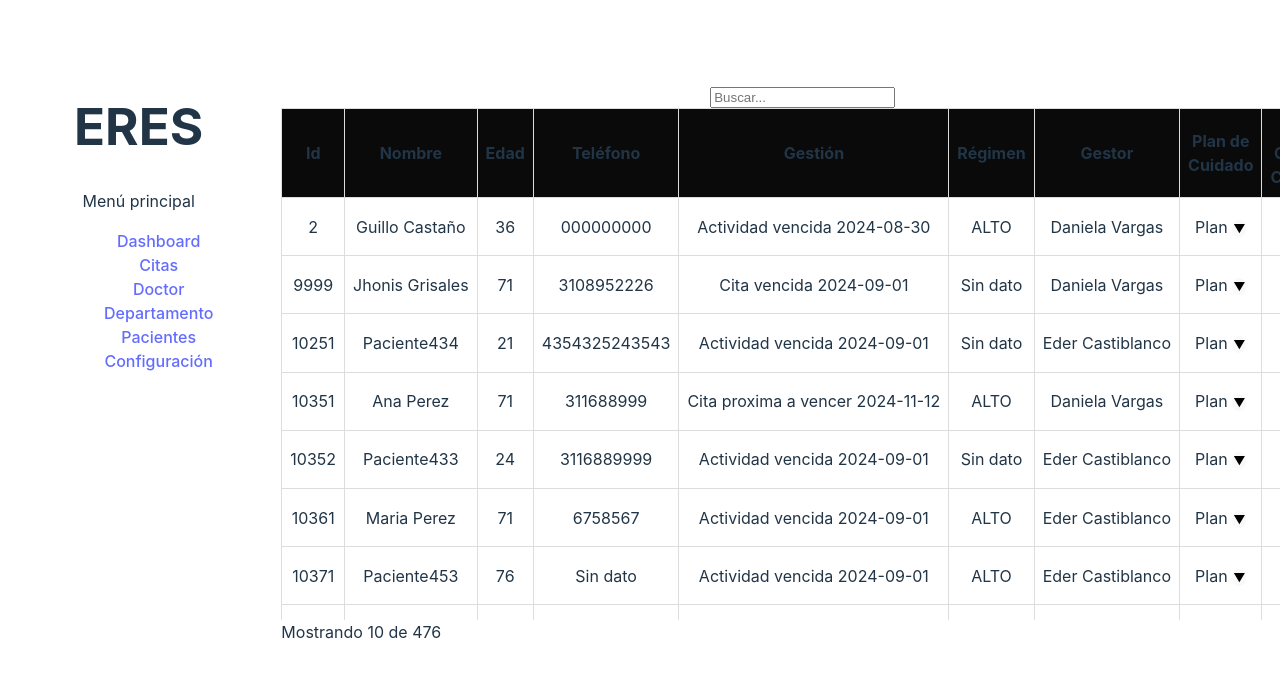
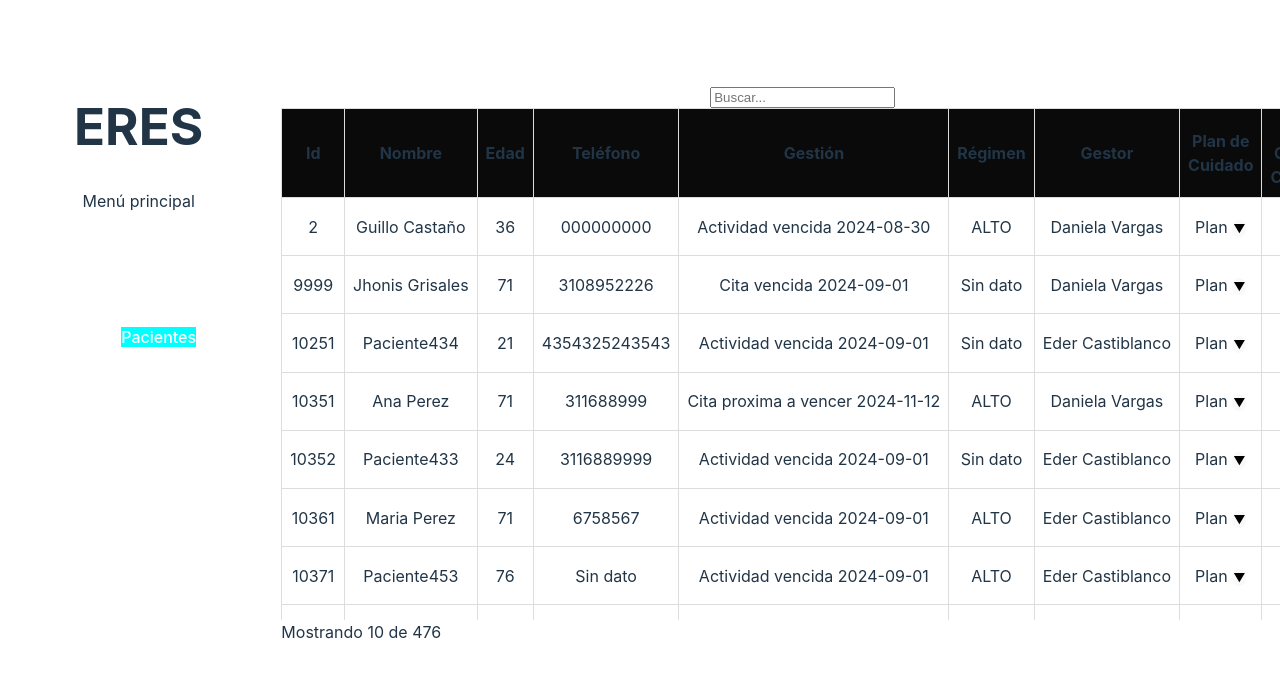
Before and after one commit to SR-Sanchez/frontEndTest01, a Vue app: page /pacientes in a window 1280 px wide. Shown: the top 678 px of the page. Built offline with nearby package versions, Linux system fonts and the light colour scheme.

Commit message:
Change the router links to have an active state, and made minor changes into the css styling

```diff
--- a/src/components/Navbar.vue
+++ b/src/components/Navbar.vue
@@ -7,12 +7,12 @@
     <h1>ERES</h1>
     <p>Menú principal</p>
     <ul>
-      <li><router-link to="/dashboard">Dashboard</router-link></li>
-      <li><router-link to="/citas">Citas</router-link></li>
-      <li><router-link to="/doctor">Doctor</router-link></li>
-      <li><router-link to="/departamento">Departamento</router-link></li>
-      <li><router-link to="/pacientes">Pacientes</router-link></li>
-      <li><router-link to="/configuracion">Configuración</router-link></li>
+      <li><router-link to="/dashboard" exact-active-class="active" class="nav-item">Dashboard</router-link></li>
+      <li><router-link to="/citas" exact-active-class="active" class="nav-item">Citas</router-link></li>
+      <li><router-link to="/doctor" exact-active-class="active" class="nav-item">Doctor</router-link></li>
+      <li><router-link to="/departamento" exact-active-class="active" class="nav-item">Departamento</router-link></li>
+      <li><router-link to="/pacientes" exact-active-class="active" class="nav-item">Pacientes</router-link></li>
+      <li><router-link to="/configuracion" exact-active-class="active" class="nav-item">Configuración</router-link></li>
     </ul>
   </div>
 </template>
@@ -23,4 +23,16 @@ li {
 	list-style: none;
 }
 
+.nav-item {
+  color: white;
+
+  &:hover {
+    background-color: aquamarine;
+  }
+}
+
+.active {
+  background-color: aqua;
+}
+
 </style>
--- a/src/components/Patient.vue
+++ b/src/components/Patient.vue
@@ -20,16 +20,18 @@ let showConfirm = ref(false);
 let showPlan= ref(false)
 let showMenu= ref(false)
 
-function toggle() {
-	showConfirm.value = !showConfirm.value
-}
 
-function toggle2() {
+
+function toggle1() {
 	showPlan.value = !showPlan.value
 }
 
-function toggle3(){
+function toggle2(){
 	showMenu.value = !showMenu.value
+}
+
+function toggle3() {
+	showConfirm.value = !showConfirm.value
 }
 
 const router = useRouter();
@@ -60,7 +62,7 @@ function test(id: string) {
 	<td>{{ patient.gestor }}</td>
 	<td class="dropdown">
 		Plan
-		<button v-on:click="toggle2()">&#9660</button>
+		<button v-on:click="toggle1()">&#9660</button>
 		<ul v-if="showPlan" class="care_plan">
 			<li v-for="item in returnList(patient.care_plan)">{{ item }}</li>
 		</ul>
@@ -69,7 +71,7 @@ function test(id: string) {
 
 	<td class="dropdown">
 		Clínicos
-		<button v-on:click="toggle3()">&#9660</button>
+		<button v-on:click="toggle2()">&#9660</button>
 		<ul v-if="showMenu" class="uncontrolled">
 			<li v-for="item in returnList(patient.clinical_data_uncontrolled)">{{ item }}</li>
 		</ul>
@@ -78,13 +80,13 @@ function test(id: string) {
 
 	<td>{{ patient.ips_name }}</td>
 	<td>
-		<button v-on:click="toggle">X</button>
+		<button v-on:click="toggle3">X</button>
 	</td>
 	<div v-if="showConfirm" class="transparent-background">
 		<div class="confirm">
 			<p>Por favor confirme su decisión</p>
 			<button v-on:click="test(patient.id)">Borrar</button>
-			<button v-on:click="toggle">Cancelar</button>
+			<button v-on:click="toggle3">Cancelar</button>
 		</div>
 	</div>
 </template>
```
